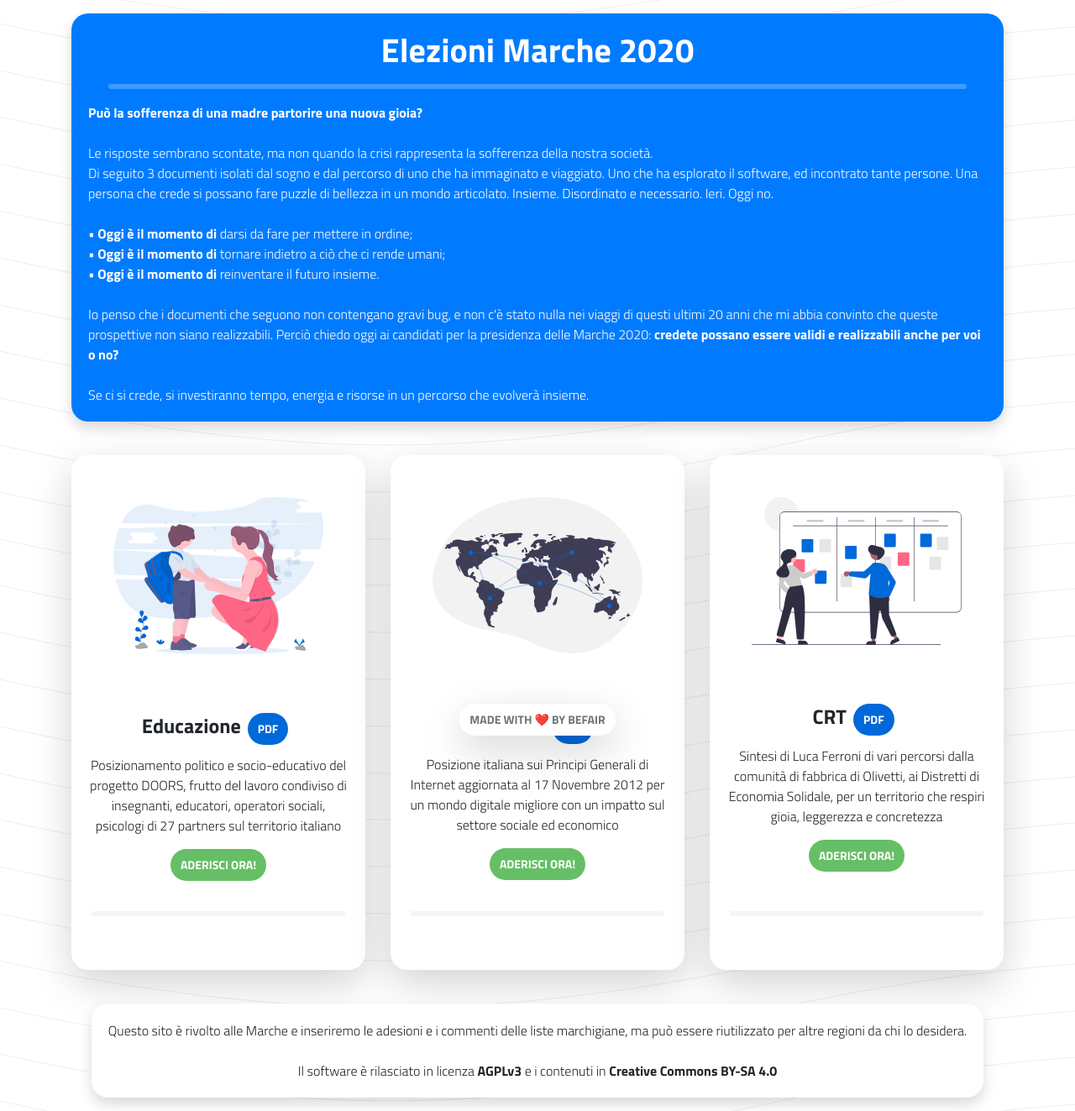
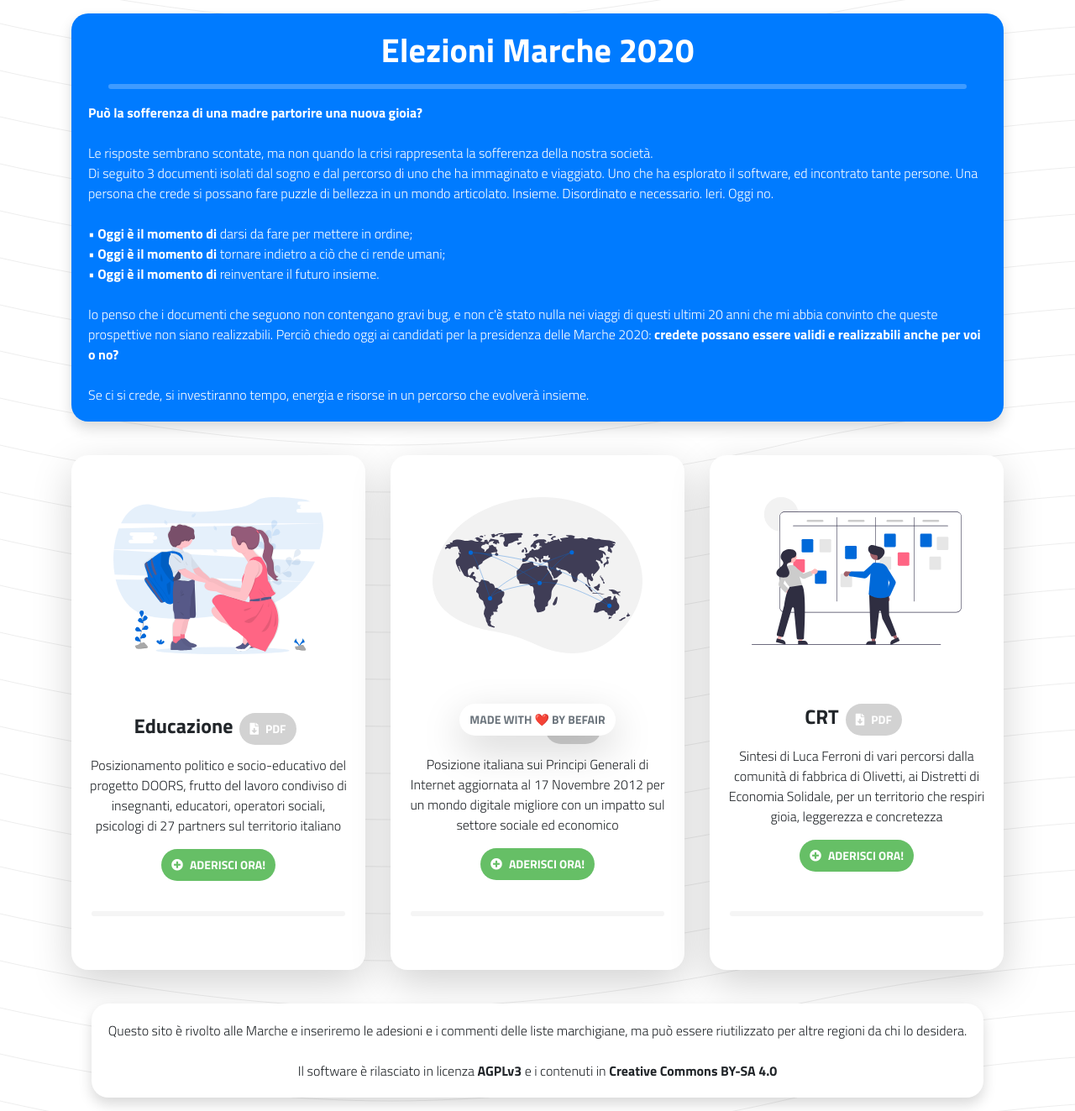
Before and after one commit to befair/elezioni.lucaferroni, a Jekyll site: the page built from index.html, in a window 1280 px wide. Shown: the whole page at 84% size. Built offline with Jekyll 4.4.1, drawn with Linux system fonts in a browser that asks for light colours; nearby versions of some CDN libraries.

Commit message:
PDF added

```diff
--- a/_includes/card.html
+++ b/_includes/card.html
@@ -1,10 +1,10 @@
 <div class="card shadow-lg my-4">
     <img class="card-img-top" src="{{ include.img }}" alt="">
     <div class="card-body">
-        <h4 class="card-title"><b>{{ include.title }}</b><a href="#"
-                class="badge badge-secondary mx-2 magic-badge-pdf">PDF</a></h4>
+        <h4 class="card-title"><b>{{ include.title }}</b><a href="{{ include.pdf }}" download
+                class="badge badge-secondary mx-2 magic-badge-pdf"><i class="fas fa-file-download mr-2"></i>PDF</a></h4>
         <p class="card-text">{{ include.subtitle }}</p>
-        <a href="#" class="badge badge-secondary mx-2 magic-badge">Aderisci
+        <a href="#" class="badge badge-secondary mx-2 magic-badge"><i class="fas fa-plus-circle mr-2"></i>Aderisci
             ora!</a>
     </div>
     <hr class="rounded mx-4">
--- a/_layouts/default.html
+++ b/_layouts/default.html
@@ -13,6 +13,10 @@
     <link href="vendor/bootstrap/css/bootstrap.min.css" rel="stylesheet">
     <link href="css/elezioni.lucaferroni.css" rel="stylesheet">
     <link rel="icon" type="image/png" href="img/icon.png" />
+
+    <link rel="stylesheet" href="https://cdnjs.cloudflare.com/ajax/libs/font-awesome/5.14.0/css/all.min.css"
+        integrity="sha512-1PKOgIY59xJ8Co8+NE6FZ+LOAZKjy+KY8iq0G4B3CyeY6wYHN3yt9PW0XpSriVlkMXe40PTKnXrLnZ9+fkDaog=="
+        crossorigin="anonymous" />
 
     <meta name="theme-color" content="#0069D9" />
 
@@ -65,14 +69,14 @@
                         </div>
                     </div>
                     <div class="card-deck text-center">
-                        {% include card.html img="img/school.svg" title="Educazione" subtitle="Posizionamento politico e socio-educativo del progetto DOORS,
+                        {% include card.html pdf="assets/school.pdf" img="img/school.svg" title="Educazione" subtitle="Posizionamento politico e socio-educativo del progetto DOORS,
                                                             frutto del lavoro condiviso di insegnanti, educatori, operatori sociali,
                                                             psicologi di 27 partners sul territorio italiano" %}
-                        {% include card.html img="img/internet.svg" title="Internet" subtitle="Posizione italiana sui Principi Generali di Internet aggiornata al
+                        {% include card.html pdf="assets/internet.pdf" img="img/internet.svg" title="Internet" subtitle="Posizione italiana sui Principi Generali di Internet aggiornata al
                                                             17 Novembre
                                                             2012
                                                             per un mondo digitale migliore con un impatto sul settore sociale ed economico" %}
-                        {% include card.html img="img/home.svg" title="CRT" subtitle="Sintesi di Luca Ferroni di vari percorsi dalla comunità di fabbrica
+                        {% include card.html pdf="assets/crt.pdf" img="img/home.svg" title="CRT" subtitle="Sintesi di Luca Ferroni di vari percorsi dalla comunità di fabbrica
                                                             di
                                                             Olivetti, ai Distretti di Economia Solidale, per un territorio che respiri gioia,
                                                             leggerezza e concretezza" %}
--- a/css/elezioni.lucaferroni.css
+++ b/css/elezioni.lucaferroni.css
@@ -54,18 +54,12 @@
 
 .magic-badge-pdf {
   border-radius: 60px;
-  background-color: #0069d9;
+  background-color: #d2d2d2;
   padding: 12px;
   text-transform: uppercase;
   font-size: 14px;
 }
 
-@media (max-width: 1199.98px) {
-  .luca-ferroni {
-    display: none;
-  }
-}
-
 #page-content {
   flex: 1 0 auto;
 }
```
Also changed, not shown: _layouts/post.html (deleted), 3 other files. Lines whose indentation alone changed are shown as unchanged.
